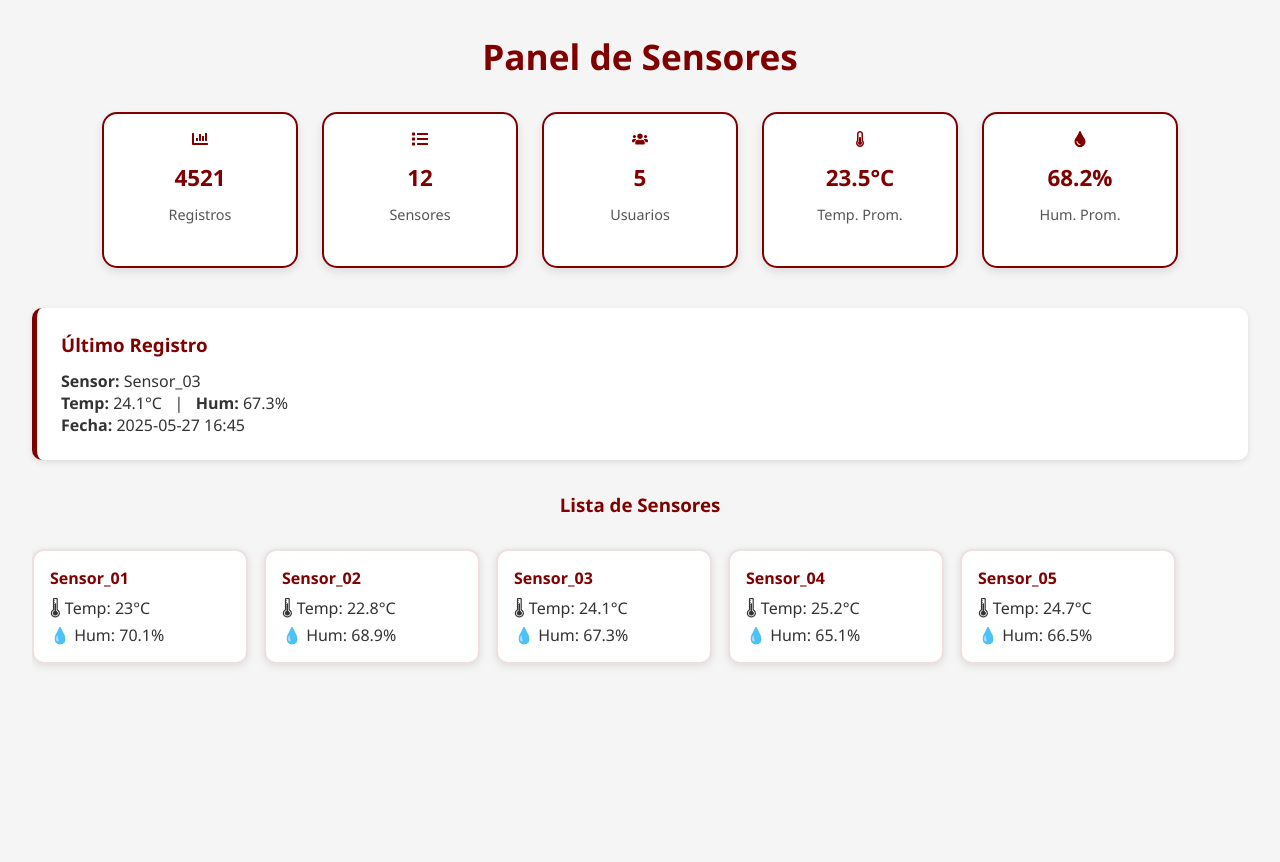
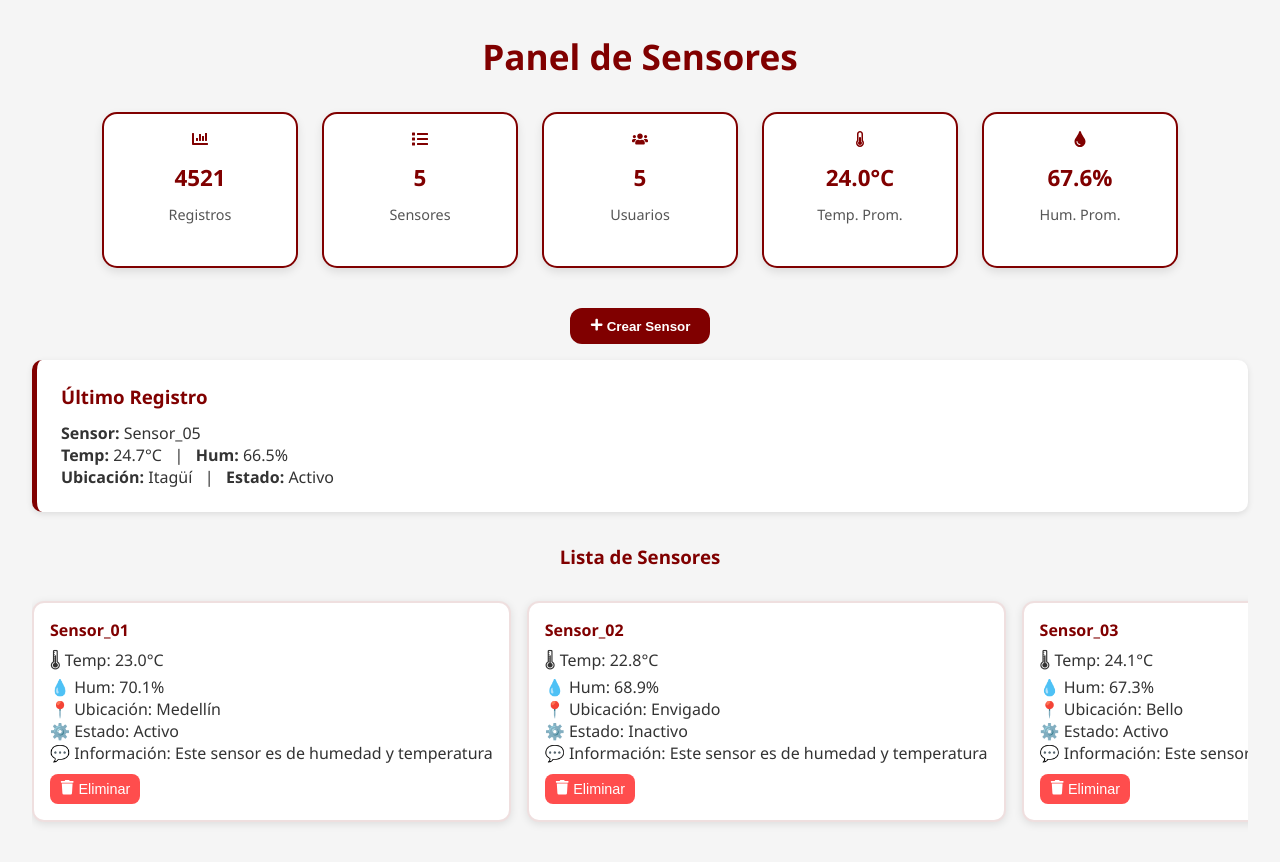
Before and after one commit to juanVolkmar/SensoresIoT, a React (Vite) app in the folder front-end/: page /sensor in a window 1280 px wide. Shown: the top 862 px of the page. Built offline with nearby package versions, Linux system fonts and the light colour scheme.

Commit message:
Creación botón crear y eliminar sensor
Creación botón crear y eliminar sensor

```diff
--- a/front-end/src/SensorsView.css
+++ b/front-end/src/SensorsView.css
@@ -101,3 +101,39 @@
     color: #800000;
     margin-bottom: 0.5rem;
 }
+
+.sv-controls {
+    text-align: center;
+    margin: 1rem 0;
+}
+
+.sv-btn.add {
+    background-color: #800000;
+    color: white;
+    padding: 10px 20px;
+    border: none;
+    border-radius: 12px;
+    font-weight: bold;
+    cursor: pointer;
+    transition: 0.3s;
+}
+
+.sv-btn.add:hover {
+    background-color: #a00000;
+}
+
+.delete-btn {
+    background-color: #ff4d4d;
+    color: white;
+    border: none;
+    padding: 6px 10px;
+    border-radius: 8px;
+    cursor: pointer;
+    margin-top: 10px;
+    font-size: 0.9rem;
+    transition: 0.3s;
+}
+
+.delete-btn:hover {
+    background-color: #cc0000;
+}
--- a/front-end/src/SensorsView.jsx
+++ b/front-end/src/SensorsView.jsx
@@ -1,27 +1,40 @@
-import React from "react";
+import React, { useState } from "react";
 import "./SensorsView.css";
-import { FaThermometerHalf, FaTint, FaUsers, FaList, FaChartBar } from "react-icons/fa";
+import { FaThermometerHalf, FaTint, FaUsers, FaList, FaChartBar, FaPlus, FaTrash } from "react-icons/fa";
 
 const SensorsView = () => {
+    const [sensors, setSensors] = useState([
+        { id: "Sensor_01", lastTemp: 23.0, lastHum: 70.1, location: "Medellín", status: "Activo" },
+        { id: "Sensor_02", lastTemp: 22.8, lastHum: 68.9, location: "Envigado", status: "Inactivo" },
+        { id: "Sensor_03", lastTemp: 24.1, lastHum: 67.3, location: "Bello", status: "Activo" },
+        { id: "Sensor_04", lastTemp: 25.2, lastHum: 65.1, location: "Sabaneta", status: "Mantenimiento" },
+        { id: "Sensor_05", lastTemp: 24.7, lastHum: 66.5, location: "Itagüí", status: "Activo" },
+    ]);
+
     const totalRecords = 4521;
-    const totalSensors = 12;
+    const totalSensors = sensors.length;
     const totalUsers = 5;
-    const avgTemp = 23.5;
-    const avgHum = 68.2;
-    const lastRecord = {
-        sensorId: "Sensor_03",
-        temp: 24.1,
-        hum: 67.3,
-        time: "2025-05-27 16:45"
+    const avgTemp = (sensors.reduce((acc, s) => acc + s.lastTemp, 0) / totalSensors).toFixed(1);
+    const avgHum = (sensors.reduce((acc, s) => acc + s.lastHum, 0) / totalSensors).toFixed(1);
+    const lastRecord = sensors[sensors.length - 1];
+
+    const handleAddSensor = () => {
+        const newSensor = {
+            id: `Sensor_${sensors.length + 1}`,
+            lastTemp: 24 + Math.random(),
+            lastHum: 65 + Math.random() * 5,
+            location: "Nueva Ubicación",
+            status: "Activo"
+        };
+        setSensors([...sensors, newSensor]);
     };
 
-    const sensors = [
-        { id: "Sensor_01", lastTemp: 23.0, lastHum: 70.1 },
-        { id: "Sensor_02", lastTemp: 22.8, lastHum: 68.9 },
-        { id: "Sensor_03", lastTemp: 24.1, lastHum: 67.3 },
-        { id: "Sensor_04", lastTemp: 25.2, lastHum: 65.1 },
-        { id: "Sensor_05", lastTemp: 24.7, lastHum: 66.5 },
-    ];
+    const handleDeleteSensor = (id) => {
+        const confirm = window.confirm(`¿Eliminar ${id}?`);
+        if (confirm) {
+            setSensors(sensors.filter(sensor => sensor.id !== id));
+        }
+    };
 
     return (
         <div className="sensor-view">
@@ -35,11 +48,15 @@ const SensorsView = () => {
                 <div className="sv-card"><FaTint /><p>{avgHum}%</p><span>Hum. Prom.</span></div>
             </div>
 
+            <div className="sv-controls">
+                <button onClick={handleAddSensor} className="sv-btn add"><FaPlus /> Crear Sensor</button>
+            </div>
+
             <div className="sv-last">
                 <h3>Último Registro</h3>
-                <p><strong>Sensor:</strong> {lastRecord.sensorId}</p>
-                <p><strong>Temp:</strong> {lastRecord.temp}°C &nbsp; | &nbsp; <strong>Hum:</strong> {lastRecord.hum}%</p>
-                <p><strong>Fecha:</strong> {lastRecord.time}</p>
+                <p><strong>Sensor:</strong> {lastRecord.id}</p>
+                <p><strong>Temp:</strong> {lastRecord.lastTemp.toFixed(1)}°C &nbsp; | &nbsp; <strong>Hum:</strong> {lastRecord.lastHum.toFixed(1)}%</p>
+                <p><strong>Ubicación:</strong> {lastRecord.location} &nbsp; | &nbsp; <strong>Estado:</strong> {lastRecord.status}</p>
             </div>
 
             <div className="sv-carousel">
@@ -48,8 +65,14 @@ const SensorsView = () => {
                     {sensors.map((sensor, index) => (
                         <div className="carousel-item" key={index}>
                             <h4>{sensor.id}</h4>
-                            <p>🌡 Temp: {sensor.lastTemp}°C</p>
-                            <p>💧 Hum: {sensor.lastHum}%</p>
+                            <p>🌡 Temp: {sensor.lastTemp.toFixed(1)}°C</p>
+                            <p>💧 Hum: {sensor.lastHum.toFixed(1)}%</p>
+                            <p>📍 Ubicación: {sensor.location}</p>
+                            <p>⚙️ Estado: {sensor.status}</p>
+                            <p>💬 Información: Este sensor es de humedad y temperatura </p>
+                            <button className="delete-btn" onClick={() => handleDeleteSensor(sensor.id)}>
+                                <FaTrash /> Eliminar
+                            </button>
                         </div>
                     ))}
                 </div>
```
